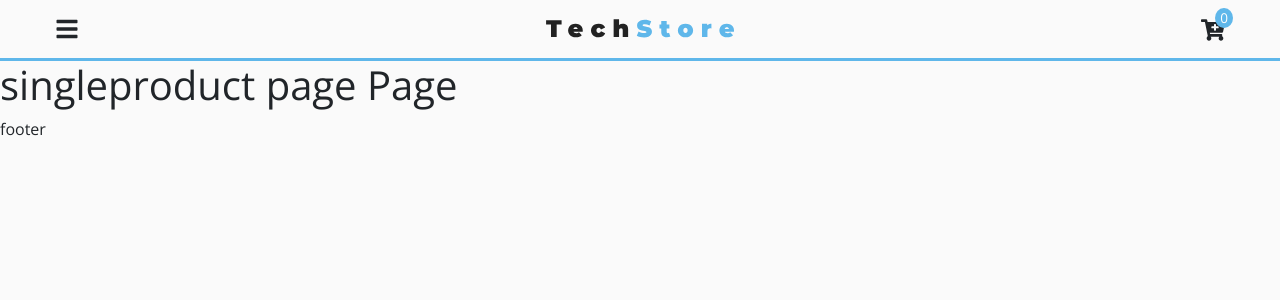
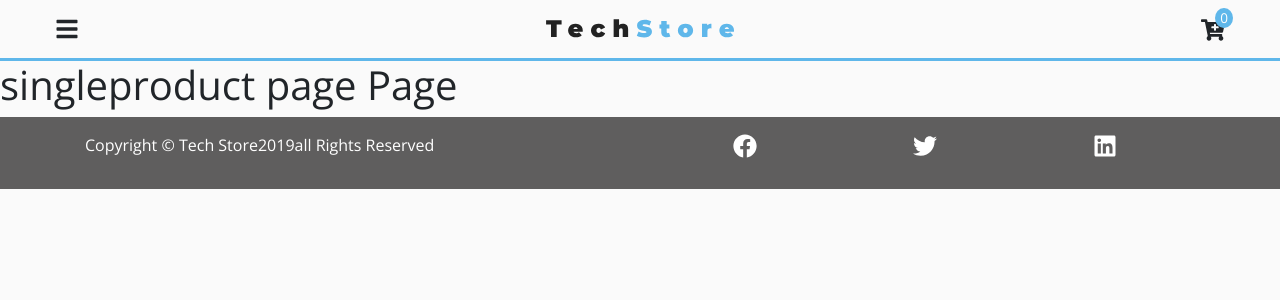
Before and after one commit to jpesg/react-tech-store-app, a React (Create React App) app: page /products/0 in a window 1280 px wide. Shown: the top 300 px of the page. Built offline with nearby package versions, Linux system fonts and the light colour scheme.

Commit message:
footer Component

```diff
--- a/src/components/Footer.js
+++ b/src/components/Footer.js
@@ -1,5 +1,50 @@
 import React from "react";
+import styled from "styled-components";
+
+import { ProductConsumer } from "../context";
 
 export default function Footer() {
-  return <>footer</>;
+  return (
+    <ProductConsumer>
+      {value => {
+        return (
+          <FooterWrapper>
+            <div className="container py-3">
+              <div className="row">
+                <div className="col-md-6">
+                  <p className="text-capitalize">
+                    copyright &copy; tech store{new Date().getFullYear()}
+                    all rights reserved{""}
+                  </p>
+                </div>
+                <div className="col-md-6 d-flex justify-content-around">
+                  {value.socialIcons.map(item => {
+                    return (
+                      <a href={item.url} key={item.id}>
+                        {item.icon}
+                      </a>
+                    );
+                  })}
+                </div>
+              </div>
+            </div>
+          </FooterWrapper>
+        );
+      }}
+    </ProductConsumer>
+  );
 }
+
+const FooterWrapper = styled.footer`
+  background: var(--darkGrey);
+  color: var(--mainWhite);
+  .icon {
+    font-size: 1.5rem;
+    color: var(--mainWhite);
+    transition: var(--mainTransition);
+  }
+  .icon: hover {
+    color: var(--primaryColor);
+    cursor: pointer;
+  }
+`;
--- a/src/context/Context.js
+++ b/src/context/Context.js
@@ -1,6 +1,7 @@
 import React, { Component } from "react";
 //link data
 import { linkData } from "./linkData";
+import { socialData } from "./socialData";
 
 const ProductContext = React.createContext();
 //Provider
@@ -11,6 +12,7 @@
     cartOpen: false,
     cartItems: 0,
     links: linkData,
+    socialIcons: socialData,
     cart: []
   };
 
--- /dev/null
+++ b/src/context/socialData.js
@@ -0,0 +1,20 @@
+import React from "react";
+import { FaFacebook, FaTwitter, FaLinkedin } from "react-icons/fa";
+
+export const socialData = [
+  {
+    id: 1,
+    icon: <FaFacebook className="icon" />,
+    url: "https://www.facebook.com"
+  },
+  {
+    id: 2,
+    icon: <FaTwitter className="icon" />,
+    url: "https://www.facebook.com"
+  },
+  {
+    id: 3,
+    icon: <FaLinkedin className="icon" />,
+    url: "https://www.facebook.com"
+  }
+];
```
